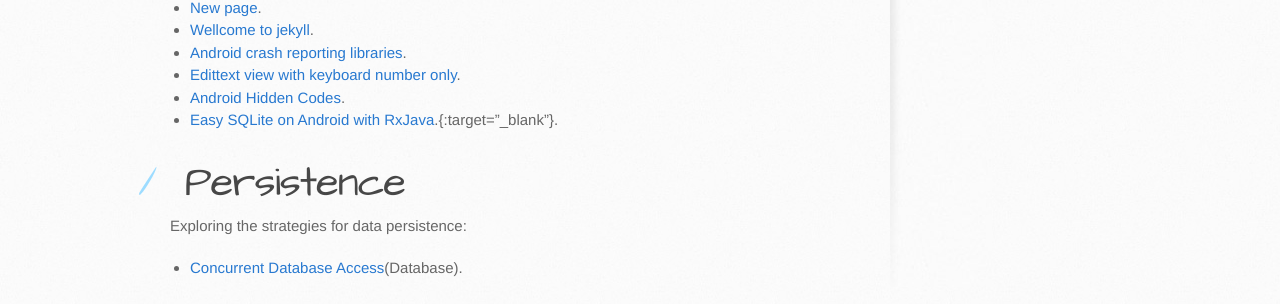
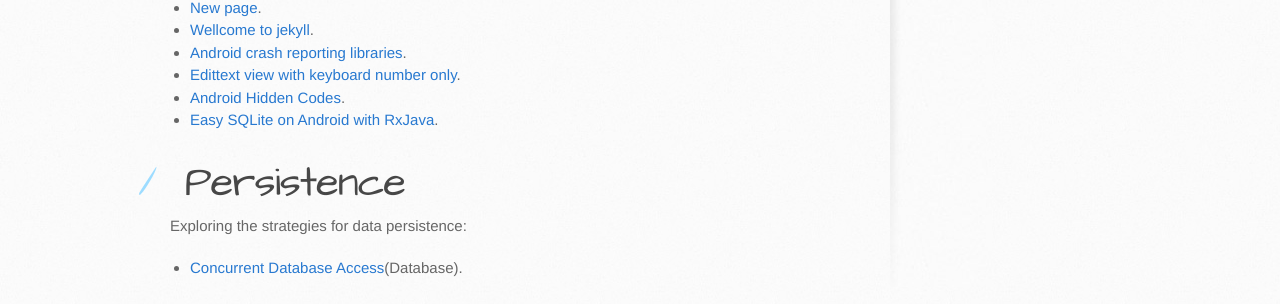
Before and after one commit to maobui/bui.github.io, a Jekyll site: the page built from index.md, in a window 1280 px wide. Shown: the part 521-825 px from the top of the page. Built offline with Jekyll 4.4.1, drawn with Linux system fonts in a browser that asks for light colours; our own code applies the rules of GitHub Pages for plain Markdown files.

Commit message:
- update

```diff
--- a/index.md
+++ b/index.md
@@ -15,7 +15,7 @@ layout: default
 *   [Android crash reporting libraries](https://www.appbrain.com/stats/libraries/tag/crash-reporting/android-crash-reporting-libraries){:target="_blank"}.
 *   [Edittext view with keyboard number only]({% post_url 2019-12-26-edittext-view-with-keyboard-number-only %}).
 *   [Android Hidden Codes]({% post_url 2019-12-26-android-hidden-codes %}).
-*   [Easy SQLite on Android with RxJava](http://beust.com/weblog/2015/06/01/easy-sqlite-on-android-with-rxjava/).{:target="_blank"}.
+*   [Easy SQLite on Android with RxJava](http://beust.com/weblog/2015/06/01/easy-sqlite-on-android-with-rxjava/){:target="_blank"}.
 
 # [](#header-3) Persistence
 
```
